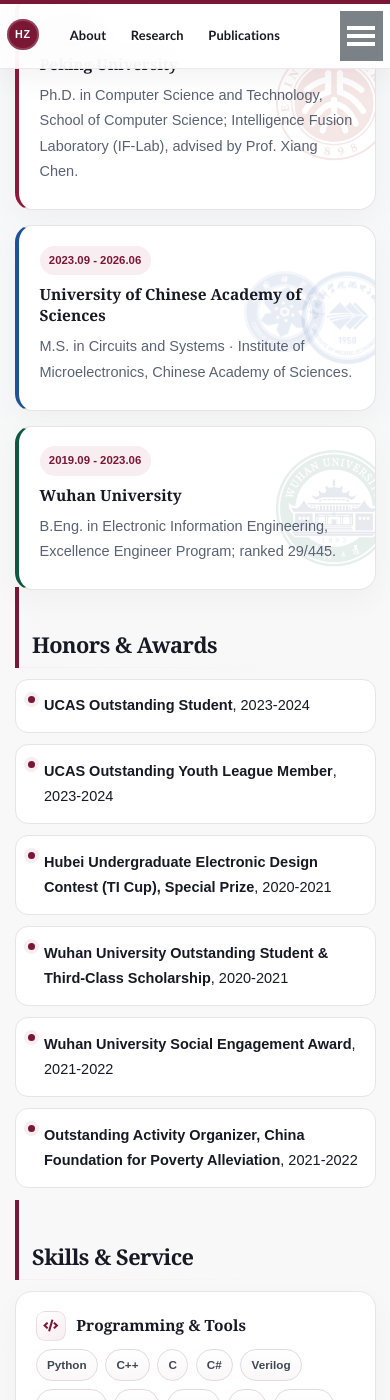
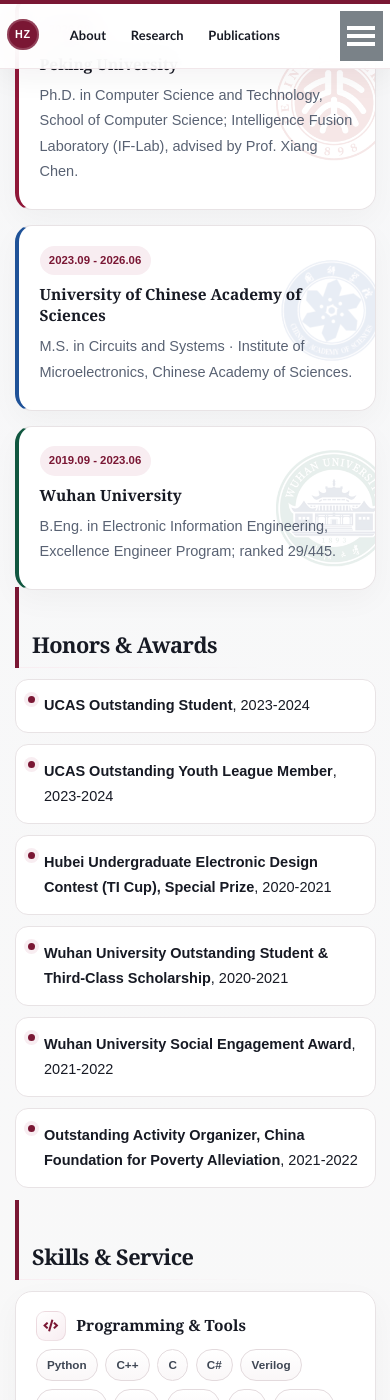
Before and after one commit to Hailong-Zou/Hailong-Zou.github.io, a Jekyll site: the page built from _pages/about.md, in a window 390 px wide and 1400 px high, scrolled down 4494 px. Built offline with Jekyll 4.4.1, drawn with Linux system fonts in a browser that asks for light colours; some web fonts are replaced.

Commit message:
Migrate homepage to Hailong-Zou and simplify education seal

```diff
--- a/_config.yml
+++ b/_config.yml
@@ -8,8 +8,8 @@
 # Site Settings
 title                    : "Hailong Zou"
 description              : "Ph.D. student at the School of Computer Science, Peking University, working on efficient AI systems, hardware-software co-design, and edge computing."
-repository               : "Hellon-ye/Hellon-ye.github.io"
-url                      : "https://hellon-ye.github.io"
+repository               : "Hailong-Zou/Hailong-Zou.github.io"
+url                      : "https://hailong-zou.github.io"
 baseurl                  : ""
 google_scholar_stats_use_cdn : false
 
@@ -34,7 +34,7 @@ author:
   googlescholar    : "https://scholar.google.com/citations?user=cE-S7Q4AAAAJ&hl=en"
   email            : "zouhailong26@stu.pku.edu.cn"
   researchgate     :  # e.g., "https://www.researchgate.net/profile/yourprofile"
-  uri              : "https://hellon-ye.github.io/"
+  uri              : "https://hailong-zou.github.io/"
   lab              : "https://if-lab-pku.github.io/"
   bitbucket        :
   codepen          :
@@ -42,7 +42,7 @@ author:
   flickr           :
   facebook         :
   foursquare       :
-  github           : "Hellon-ye"
+  github           : "Hailong-Zou"
   google_plus      :
   keybase          :
   instagram        :
--- a/_includes/seo.html
+++ b/_includes/seo.html
@@ -108,7 +108,7 @@
     "Edge Computing"
   ],
   "sameAs": [
-    "https://github.com/Hellon-ye",
+    "https://github.com/Hailong-Zou",
     "https://scholar.google.com/citations?user=cE-S7Q4AAAAJ&hl=en",
     "https://orcid.org/0009-0004-0090-9553",
     "https://openreview.net/profile?id=%7EHailong_Zou1",
--- a/_pages/about.md
+++ b/_pages/about.md
@@ -151,10 +151,7 @@ Zihao Zheng, Zhihao Mao, Xingyue Zhou, Jiayu Chen, Maoliang Li, Xinhao Sun, **Ha
     </div>
   </div>
   <div class="timeline-item education-item education-item--ucas">
-    <span class="education-watermark education-watermark--pair" aria-hidden="true">
-      <img src="/images/education/ucas-seal.png" alt="">
-      <img src="/images/education/imecas-seal.png" alt="">
-    </span>
+    <span class="education-watermark" aria-hidden="true"><img src="/images/education/ucas-seal.png" alt=""></span>
     <div class="timeline-date">2023.09 - 2026.06</div>
     <div>
       <h3>University of Chinese Academy of Sciences</h3>
--- a/assets/css/main.scss
+++ b/assets/css/main.scss
@@ -745,19 +745,6 @@ body {
     opacity: .17;
 }
 
-.education-watermark--pair {
-    right: 5.25rem;
-}
-
-.education-watermark--pair img {
-    width: 7.6rem;
-    height: 7.6rem;
-}
-
-.education-watermark--pair img + img {
-    margin-left: -2.15rem;
-}
-
 .page__content > ul {
     display: grid;
     grid-template-columns: repeat(2, minmax(0, 1fr));
@@ -1116,15 +1103,6 @@ body {
         opacity: .095;
     }
 
-    .education-watermark--pair {
-        right: -1.3rem;
-    }
-
-    .education-watermark--pair img {
-        width: 6.2rem;
-        height: 6.2rem;
-    }
-
     .page__content > h1 {
         margin-top: 2.7rem;
         font-size: 1.45rem;
```
Also changed, not shown: README.md (+2 -2 lines), images/education/SOURCES.md (+0 -1 lines), images/education/imecas-seal.png (deleted).
